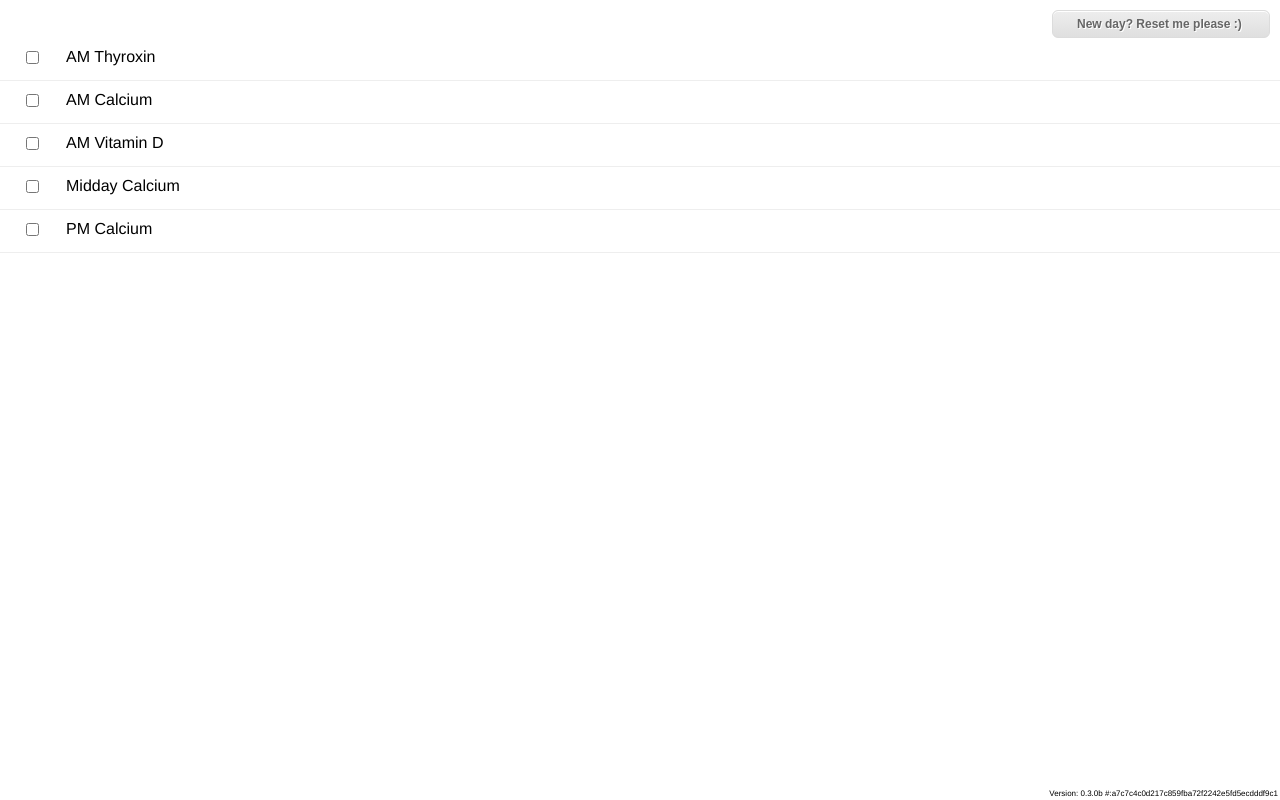
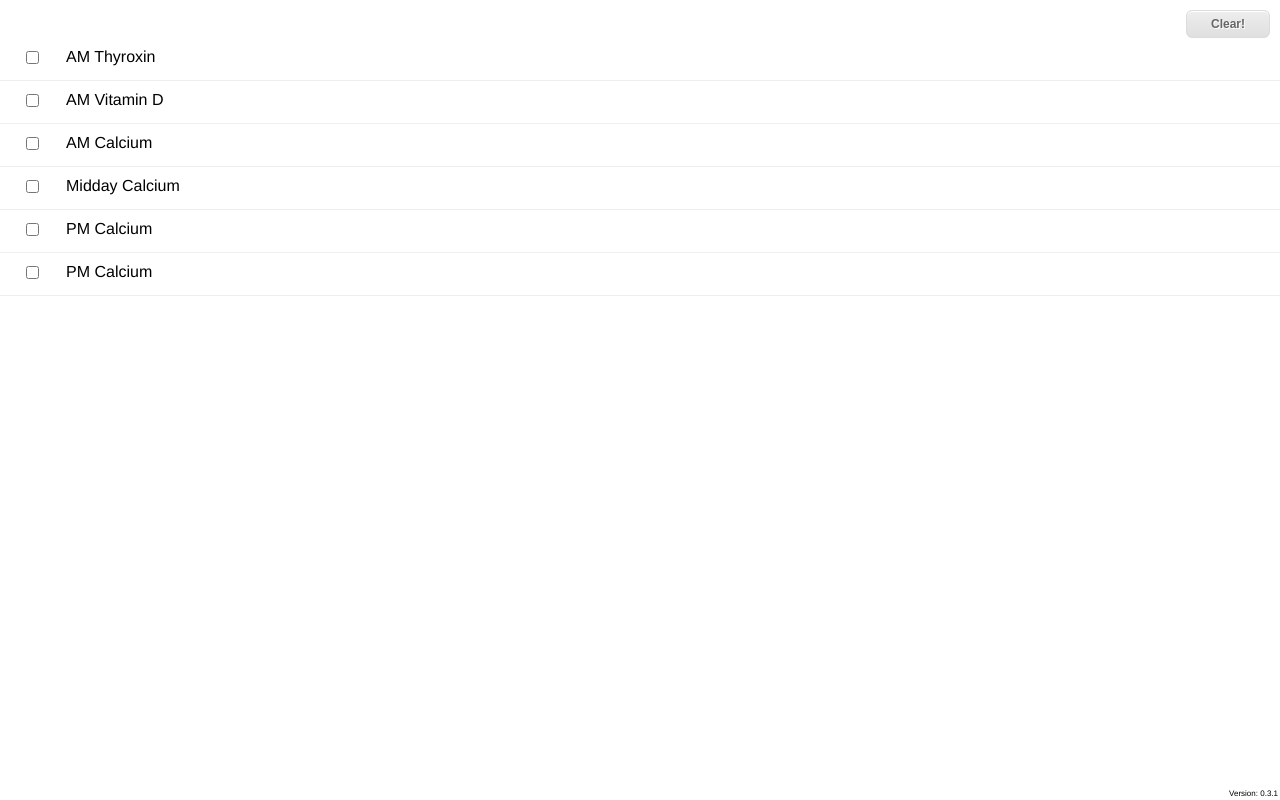
Before and after one commit to cleatsandcode/meds, a plain HTML site: page index.html in a window 1280 px wide. Drawn offline with Linux system fonts and the light colour scheme.

Commit message:
new meds and clear text strings

```diff
--- a/index.html
+++ b/index.html
@@ -82,7 +82,7 @@ footer {
   font-weight:bold;
   padding:6px 24px;
   text-decoration:none;
-  text-shadow:1px 1px 0px #ffffff; width:168px; margin-right:-40px; margin-top:10px;}
+  text-shadow:1px 1px 0px #ffffff;  margin-right:-40px; margin-top:10px;}
 
   .reset a{color: #666; text-decoration: none;}
 
@@ -844,6 +844,20 @@ if (!window.localStorage) {
   }
 
   // on document load
+
+
+
+
+//Add to homescreen
+var addToHomeConfig = {
+  returningVisitor: true,   // Show the message only to returning visitors (ie: don't show it the first time)
+  expire: 999999999999         // Show the message only once every 12 hours
+};
+
+
+
+
+
   $(document).ready(function() {
 
     // loop through list items
@@ -859,24 +873,13 @@ if (!window.localStorage) {
     $('.str').click(checkBoxEvent);
 
 
-
-
-//$('item div.str:not(.completed):first').addClass("highlightNext");
-
-  });
+    var quotes = new Array("Clear!", "Woah! Push me to clear the list", "Good morning? Clear me ;)", "Push me before your 1st cup of tea."),
+    randno = quotes[Math.floor( Math.random() * quotes.length )];
+    $('#clearBtn').text( randno );
 
 
 
-//Add to homescreen
-var addToHomeConfig = {
-  returningVisitor: true,   // Show the message only to returning visitors (ie: don't show it the first time)
-  expire: 999999999999         // Show the message only once every 12 hours
-};
-
-
-
-
-
+  });
 </script>
 
 </head>
@@ -889,7 +892,7 @@ var addToHomeConfig = {
   <!-- STATS -->
   <div id="stats">
    <!-- Complete: <span id="completed">0</span> of 10 (<span id="perc">0</span>%)-->
-    <span class="reset"><a href="javascript:resetList()" onClick="return confirm('This will erase the current meds, continue?');">New day? Reset me please :)</a></span>
+    <span class="reset"><a href="javascript:resetList()" onClick="return confirm('This will erase the current meds, continue?');" id="clearBtn"></a></span>
   </div>
 
 </header>
@@ -906,25 +909,26 @@ var addToHomeConfig = {
 </item>
 <item>
   <div id="no2" class="col"><input type="checkbox" id="cb2" class="cbox"></div>
-  <div id="item2" class="col str">AM Calcium</div>
+  <div id="item2" class="col str">AM Vitamin D</div>
 </item>
 
 <item>
   <div id="no3" class="col"><input type="checkbox" id="cb3" class="cbox"></div>
-  <div id="item3" class="col str">AM Vitamin D</div>
+  <div id="item3" class="col str">AM Calcium</div>
 </item>
 
 <item>
   <div id="no4" class="col"><input type="checkbox" id="cb4" class="cbox"></div>
   <div id="item4" class="col str">Midday Calcium</div>
 </item>
-
-
 <item>
   <div id="no5" class="col"><input type="checkbox" id="cb5" class="cbox"></div>
-  <div id="item7" class="col str">PM Calcium</div>
+  <div id="item5" class="col str">PM Calcium</div>
 </item>
-
+<item>
+  <div id="no6" class="col"><input type="checkbox" id="cb6" class="cbox"></div>
+  <div id="item6" class="col str">PM Calcium</div>
+</item>
 
 
 </list>
@@ -932,6 +936,6 @@ var addToHomeConfig = {
 <footer>
 
 </footer>
-<span class="debugInfo">Version: 0.3.0b #:a7c7c4c0d217c859fba72f2242e5fd5ecdddf9c1</span>
+<span class="debugInfo">Version: 0.3.1</span>
 </body>
 </html>
```
